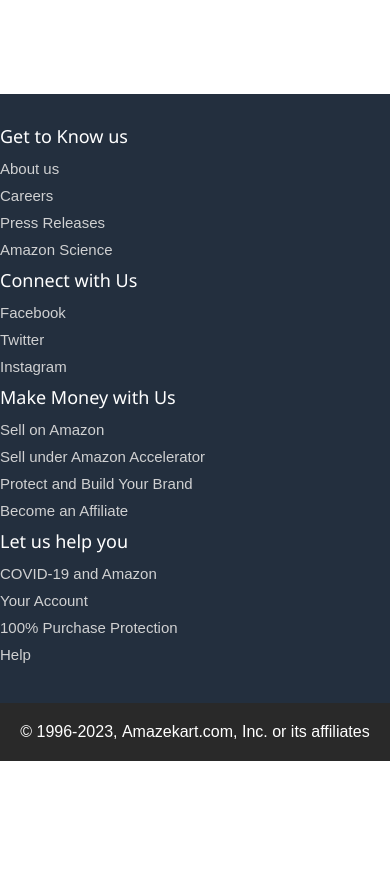
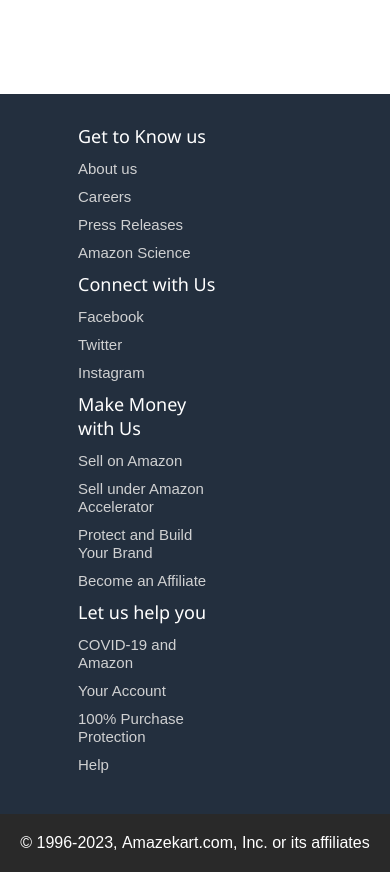
Before and after one commit to anuragjatofficial/amazekart, a plain HTML site: page products.html in a window 390 px wide. Shown: the part 740-1612 px from the top of the page. Before the commit the page ends 1501 px from the top, so only its background shows below. Drawn offline with Linux system fonts and the light colour scheme; no server answers; a web font is replaced by a local one.

Commit message:
fixed issues on mobile size footer

```diff
--- a/cart.css
+++ b/cart.css
@@ -350,6 +350,7 @@
         #first>div{
             display: flex;
             flex-direction: column;
+            padding-right: 10px;
         }
 }
 
@@ -403,5 +404,6 @@
         #first>div{
             display: flex;
             flex-direction: column;
+            padding-right: 10px;
         }
 }
--- a/home.css
+++ b/home.css
@@ -353,6 +353,7 @@
         #first>div{
             display: flex;
             flex-direction: column;
+            padding-right: 10px;
         }
 
 }
@@ -408,6 +409,7 @@
         #first>div{
             display: flex;
             flex-direction: column;
+            padding-right: 10px;
         }
 
 }
--- a/products.css
+++ b/products.css
@@ -321,6 +321,7 @@
     #first>div{
         display: flex;
         flex-direction: column;
+        padding-right: 10px;
     }
 }
 @media only screen and (max-width: 499px) {
@@ -366,11 +367,8 @@
         font-size: 12px;
     }
     #first>div{
-        width: 100%;
-        font-size: 0.5em;
-    }
-    #first>div{
         display: flex;
         flex-direction: column;
+        padding-right: 10px;
     }
 }
```
